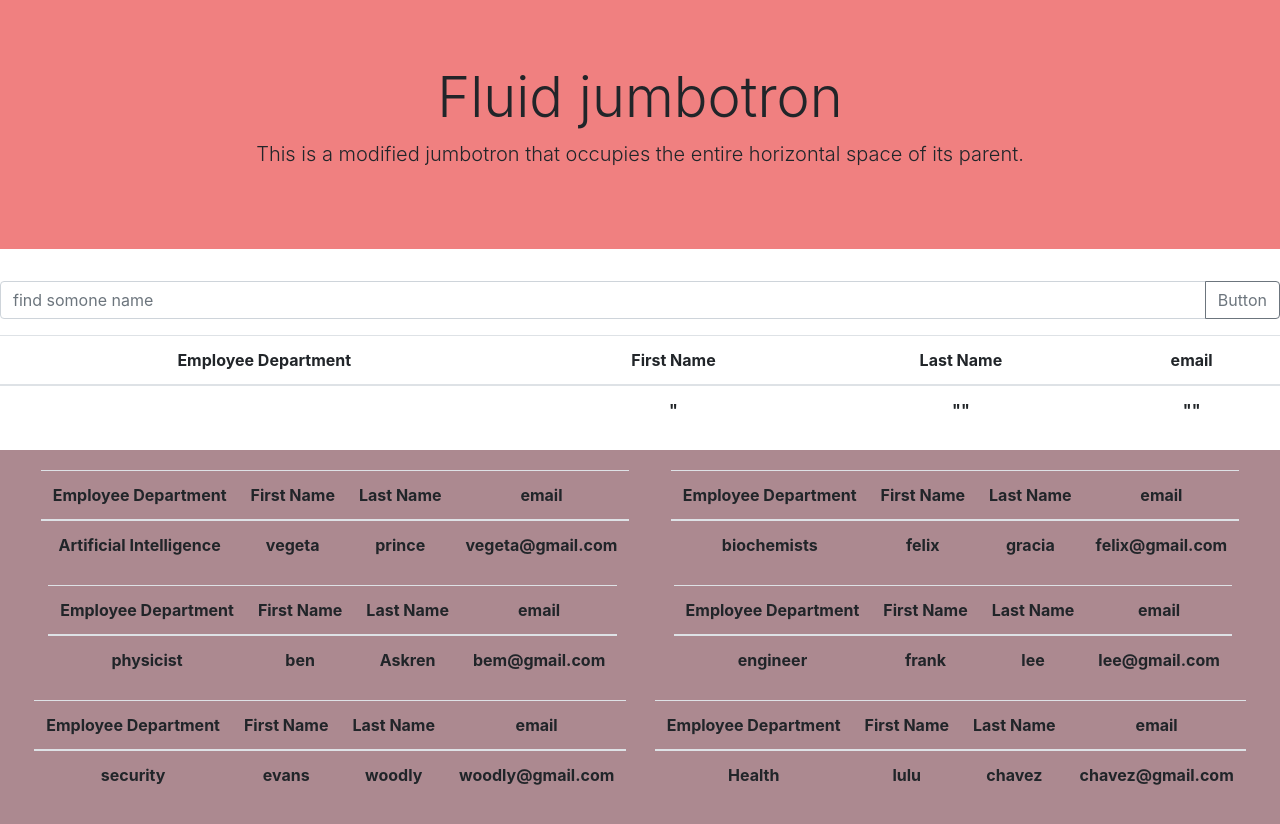
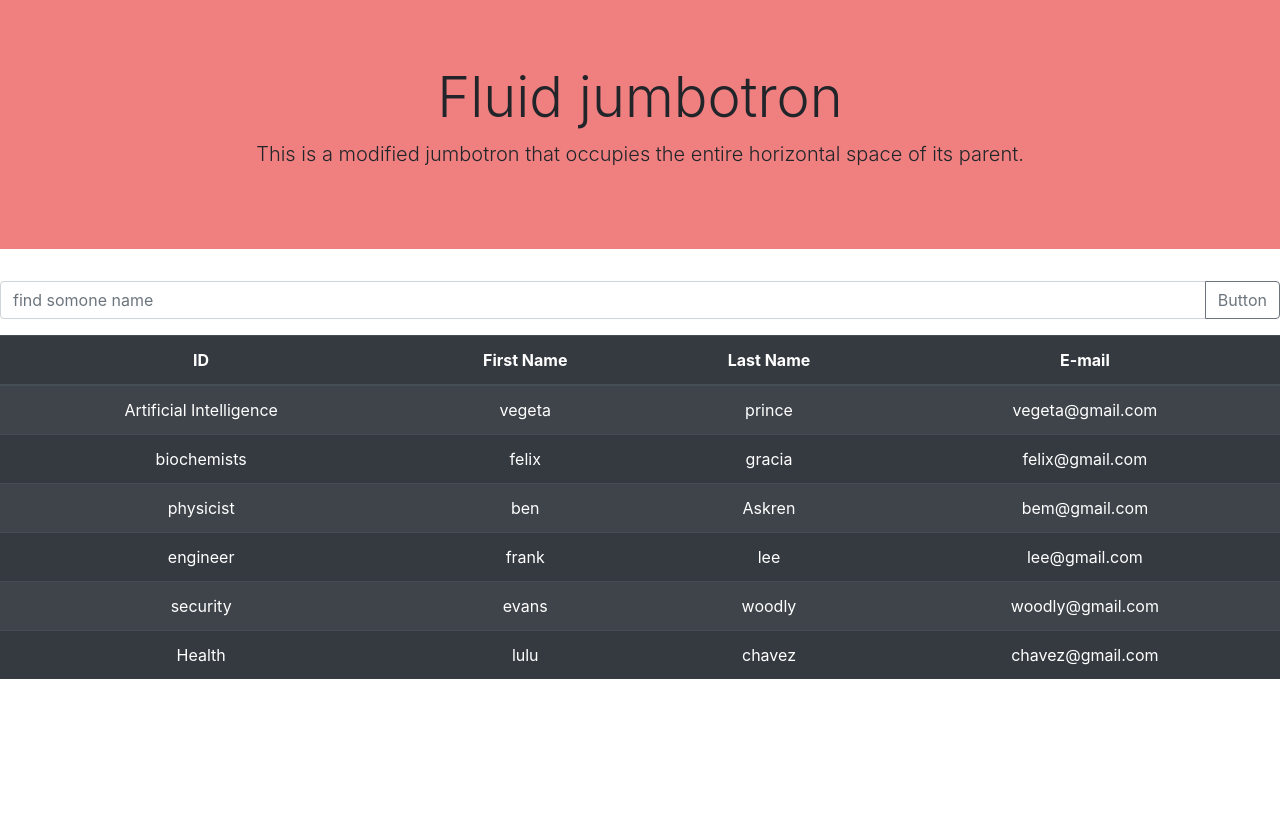
Before and after one commit to wilmer88/directory-react, a React (Create React App) app: page / in a window 1280 px wide. Shown: the top 824 px of the page. After the commit the page ends 800 px from the top, so only its background shows below. Built offline with nearby package versions, Linux system fonts and the light colour scheme.

Commit message:
redctord table, handleInputChange event query

```diff
--- a/src/App.js
+++ b/src/App.js
@@ -26,22 +26,9 @@ Employees: Employees
       <Navbar />
       <Searchbar />
 
-    <SearchTable />
-
-      <Wrapper>
-
-        {this.state.Employees.map((empliado) => (
-           <Table
-           id={empliado.id}
-           firstName={empliado.firstName}
-           lastName={empliado.lastName}
-           email={empliado.email}
-           />
+    {/* <SearchTable /> */}
 
 
-        ))}
-
-      </Wrapper>
 
 
 
--- a/src/components/SearchBar/Searchbar.jsx
+++ b/src/components/SearchBar/Searchbar.jsx
@@ -1,21 +1,23 @@
 import React, { Component } from "react";
+import employees from "../../Employees.json"
 
 class Searchbar extends Component {
   state = {
-    person: "",
+    result:employees,
+    person: employees,
   };
-
-  handleFormSubmit = (event) => {
-    const {name, value} = event.target;
-    this.setState({
-      [name]: value,
-    })
-  }
 
   iseClick = () => {
     console.log("you clicked button");
     // this.setState()
   };
+
+  handleInputChange = event => {
+    const value = event.target.value;
+    console.log(value)
+    const filtered = this.state.person.filter(query => query.firstName.includes(value))
+    this.setState({result: filtered})
+  }
 
   render() {
     return (
@@ -23,8 +25,7 @@ class Searchbar extends Component {
         <div className="input-group mb-3">
           <input
             name="person"
-            value={this.state.person}
-            onchange={this.handleFormSubmit}
+            onChange={this.handleInputChange}
             type="text"
             className="form-control"
             placeholder="find somone name"
@@ -40,6 +41,29 @@ class Searchbar extends Component {
             </button>
           </div>
         </div>
+        <table className="table table-striped table-dark">
+          <thead>
+            <tr>
+              <th scope="col">ID</th>
+              <th scope="col">First Name</th>
+              <th scope="col">Last Name</th>
+              <th scope="col">E-mail</th>
+            </tr>
+          </thead>
+          <tbody>
+            {
+              this.state.result.map(element => (
+                <tr>
+                  <td>{element.id}</td>
+                  <td>{element.firstName}</td>
+                  <td>{element.lastName}</td>
+                  <td>{element.email}</td>
+                </tr>
+              )
+              )
+            }
+          </tbody>
+        </table>
       </>
     );
   }
```
